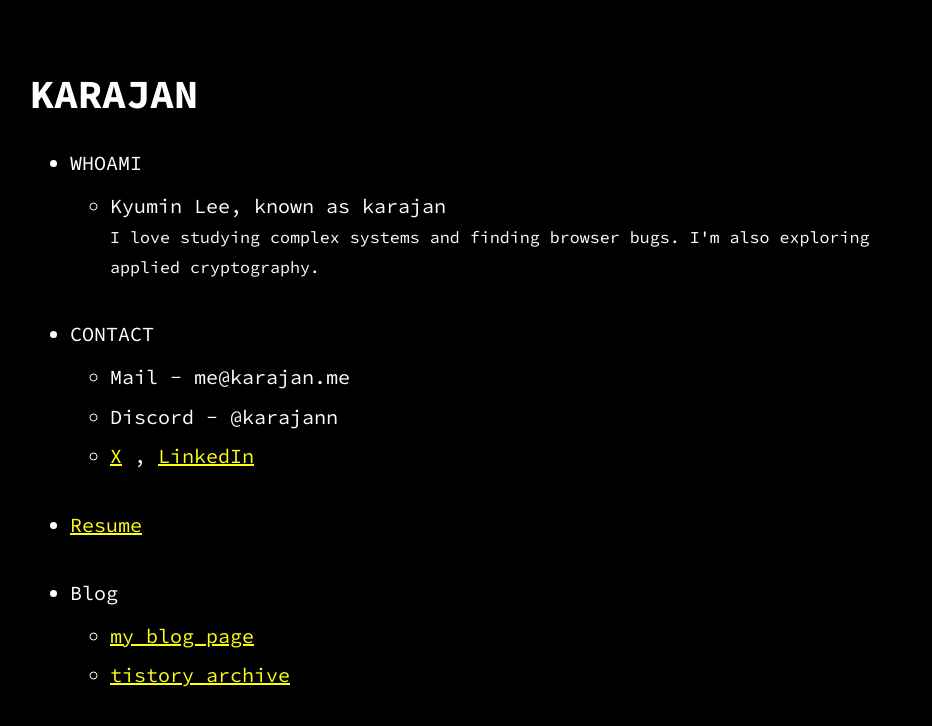
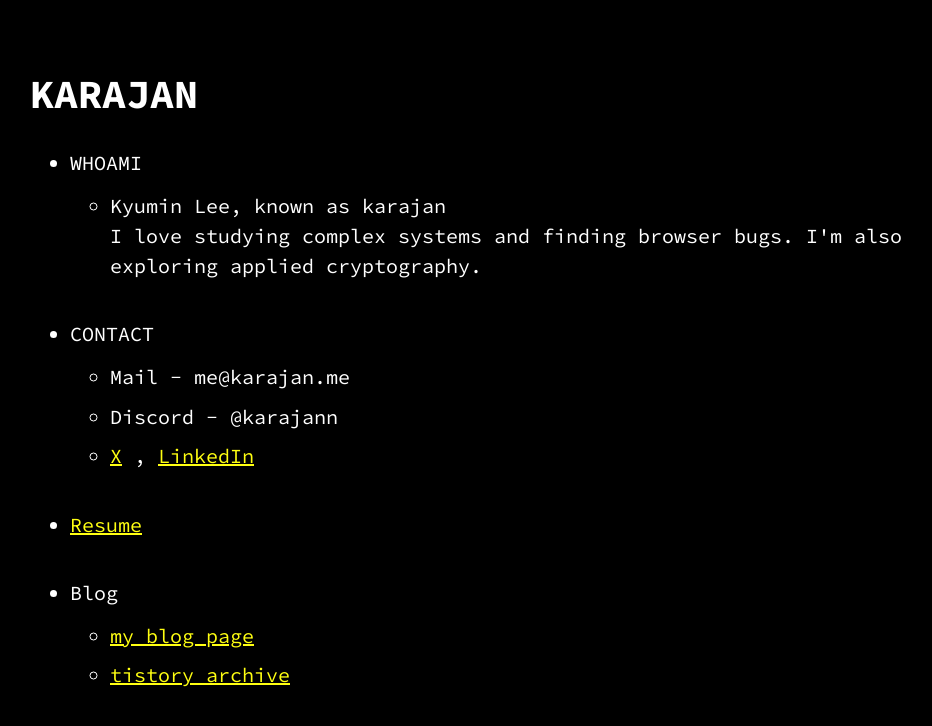
Before and after one commit to karajan0/karajan0.github.io, a Jekyll site: the page built from index.md, in a window 1280 px wide. Shown: the top 726 px of the page, without its empty margins (160-1092 px from the left). Built offline with Jekyll 4.4.1, drawn with Linux system fonts in a browser that asks for light colours.

Commit message:
Keep introduction text readable

```diff
--- a/assets/css/override.css
+++ b/assets/css/override.css
@@ -27,6 +27,10 @@ code {
 
 .home-menu {
   margin-top: 0;
+}
+
+.home-menu small {
+  font-size: 1em;
 }
 
 .home-menu-section {
```
